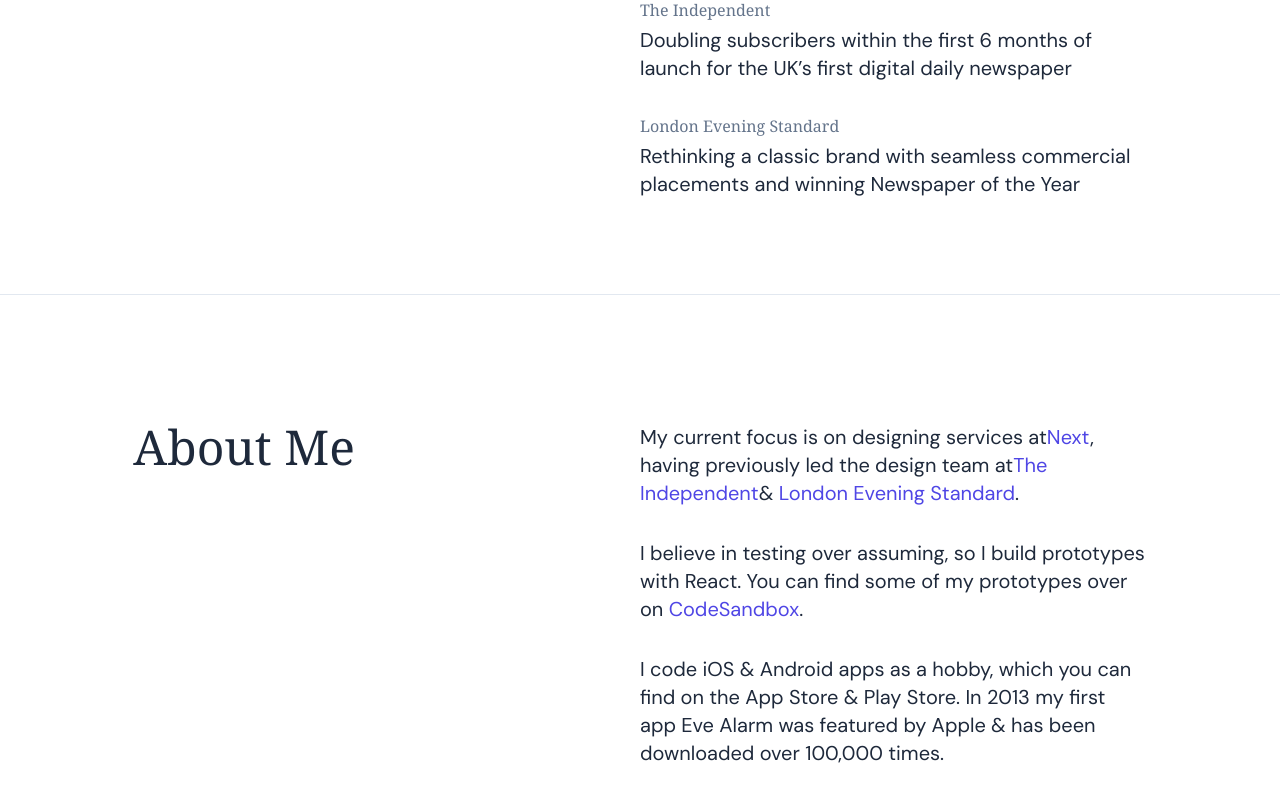
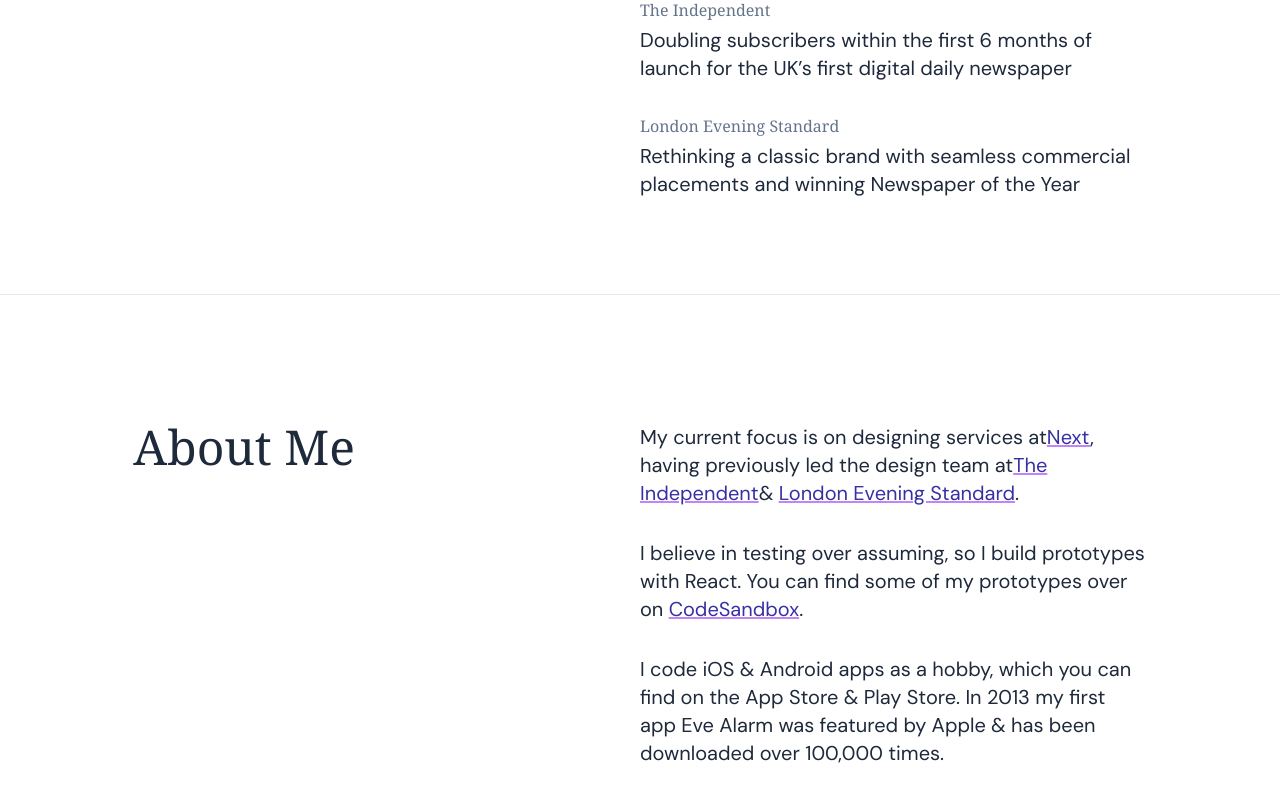
Before and after one commit to danielpape/danielpape.co.uk, a Next.js app: page / in a window 1280 px wide. Shown: the part 1269-2069 px from the top of the page. Built offline with nearby package versions, Linux system fonts and the light colour scheme.

Commit message:
Added underline to links, added html lang property

```diff
--- a/components/aboutme.js
+++ b/components/aboutme.js
@@ -10,7 +10,7 @@ export default function AboutMe(props) {
             My current focus is on designing services at
             <a
               href="https://www.next.co.uk"
-              className="text-indigo-600 hover:text-indigo-900"
+              className="text-indigo-800 underline decoration-purple-400 hover:text-indigo-900"
               target="_blank"
             >
               Next
@@ -18,7 +18,7 @@ export default function AboutMe(props) {
             , having previously led the design team at
             <a
               href="https://www.independent.co.uk"
-              className="text-indigo-600 hover:text-indigo-900"
+              className="text-indigo-800 underline decoration-purple-400 hover:text-indigo-900"
               target="_blank"
             >
               The Independent
@@ -26,7 +26,7 @@ export default function AboutMe(props) {
              &{" "}
             <a
               href="https://www.standard.co.uk"
-              className="text-indigo-600 hover:text-indigo-900"
+              className="text-indigo-800 underline decoration-purple-400 hover:text-indigo-900"
               target="_blank"
             >
               London Evening Standard
@@ -38,7 +38,7 @@ export default function AboutMe(props) {
             React. You can find some of my prototypes over on{" "}
             <a
               href="https://codesandbox.io/u/bydanielpape"
-              className="text-indigo-600 hover:text-indigo-900"
+              className="text-indigo-800 underline decoration-purple-400 hover:text-indigo-900"
               target="_blank"
             >
               CodeSandbox
--- a/next.config.js
+++ b/next.config.js
@@ -3,4 +3,8 @@ module.exports = {
   images: {
     loader: "custom",
   },
-}
+  i18n: {
+    locales: ["en"],
+    defaultLocale: "en",
+  },
+};
```
